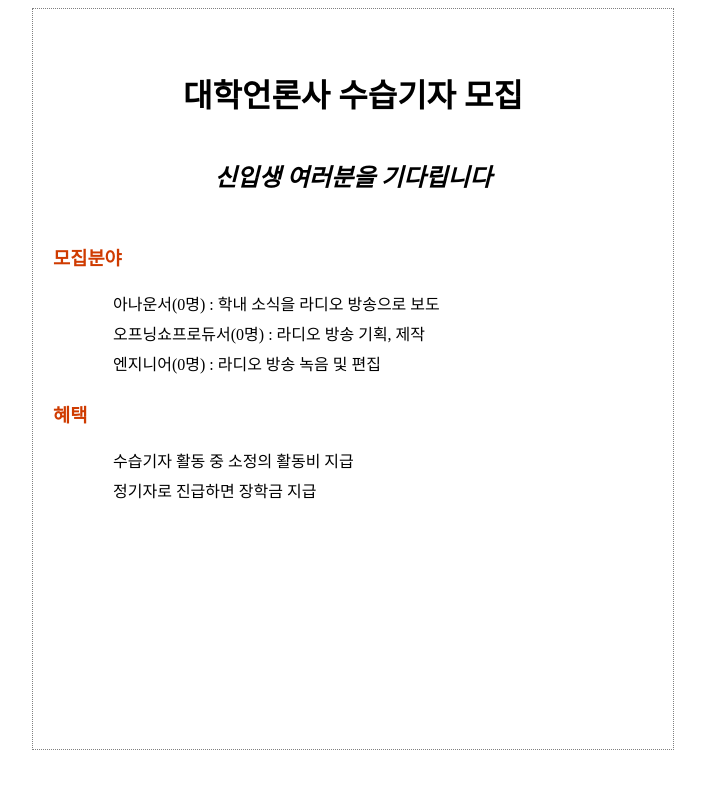
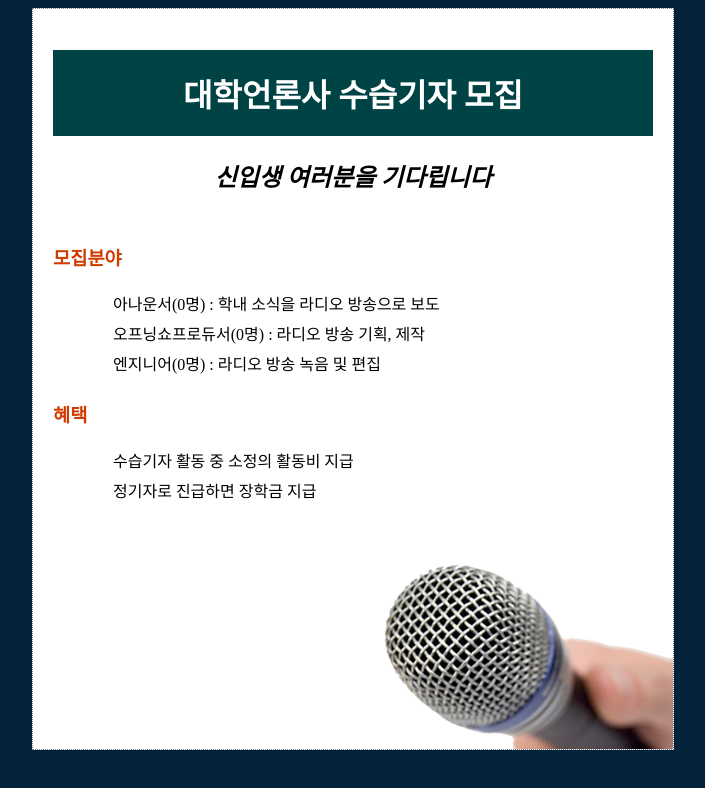
Before and after one commit to Felix-Silas/WebChallenge, a plain HTML site: page 09/quiz-3.html in a window 1280 px wide. Shown: the whole page, without its empty margins (287-992 px from the left). Drawn offline with Linux system fonts and the light colour scheme.

Commit message:
sixteenth day

```diff
--- a/09/quiz-3.html
+++ b/09/quiz-3.html
@@ -4,17 +4,23 @@
   <meta charset="UTF-8">
   <title>연습문제 3</title>
   <style>
+		body{
+			background-color: #02233b;
+		}
 		#container{
 			margin:0 auto;
 			width:600px;
 			height:700px;
 			border:1px dotted gray;
 			padding:20px;
+			background: #fff url('images/mic.png') no-repeat right bottom;
 		}
 		img {
 			margin:30px 10px 30px 180px;
 		}
 		h1 {
+			background-color: #004344;
+			color: white;
 			text-align:center;
 			padding:20px;
 		}
```
Also changed, not shown: 09/quiz-1.html (+5 -0 lines), 09/quiz-2.html (+2 -0 lines).
